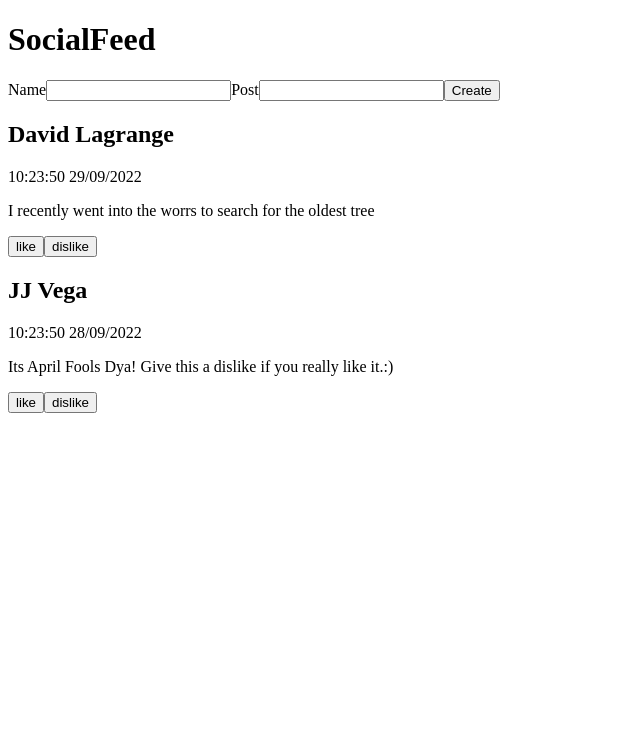
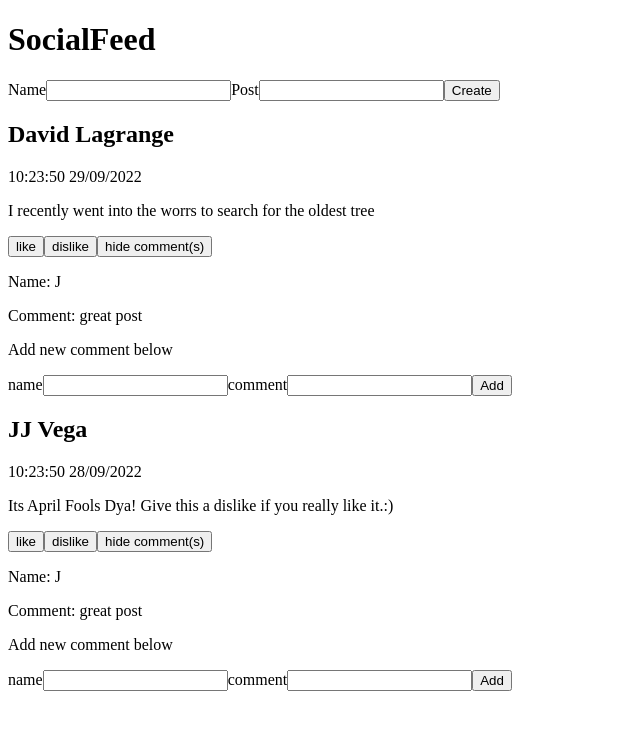
Before and after one commit to JiangyueWang/Social-Feed-React, a React (Create React App) app: page / in a window 1280 px wide. Shown: the top 730 px of the page, without its empty margins (0-640 px from the left). Built offline with nearby package versions, Linux system fonts and the light colour scheme.

Commit message:
completed AddComments and DisplayComments components

```diff
--- /dev/null
+++ b/src/Components/AddComments/AddComments.jsx
@@ -0,0 +1,27 @@
+import React, { useState } from 'react';
+const AddComments = (props) => {
+    const [comment, setComment] = useState('');
+    const [name, setName] = useState('');
+
+    function handleCommentSubmit(event) {
+        event.preventDefault();
+        let temComment = {
+            name: name,
+            comment:comment,
+        }
+        props.addNewComment(temComment);
+    }
+
+    return (
+       <form onSubmit={handleCommentSubmit}>
+        <p>Add new comment below</p>
+        <label>name</label>
+        <input type="text" value={name} onChange={(event)=> setName(event.target.value)}></input>
+        <label>comment</label>
+        <input type='text' value={comment} onChange={(event)=>setComment(event.target.value)}></input>
+        <button>Add</button>
+       </form>
+    );
+}
+
+export default AddComments;
--- /dev/null
+++ b/src/Components/DisplayComments/DisplayComments.jsx
@@ -0,0 +1,18 @@
+import React from 'react';
+
+const DisplayComments = (props) => {
+
+    return (
+        props.comments.map((comment) => {
+        return (
+            <div>
+                <p>Name: {comment.name}</p>
+                <p>Comment: {comment.comment}</p>
+            </div>
+
+        )
+         })
+    )
+}
+
+export default DisplayComments;
--- a/src/Components/Post/Post.jsx
+++ b/src/Components/Post/Post.jsx
@@ -1,6 +1,13 @@
-import React from "react";
-
+import React, { useState } from "react";
+import DisPlayComment from "../DisplayComments/DisplayComments.jsx";
+import AddNewComment from "../AddComments/AddComments.jsx";
 const Posts = (prop) => {
+    const [comment, setComment] = useState([{name: 'J', comment: 'great post'}]);
+    const [show, setShow] = useState(!false);
+    function addNewComment(newComment) {
+        let temComments = [newComment, ...comment]
+        setComment(temComments);
+    }
     return (
     <div>
         <h2>{prop.post.name}</h2>
@@ -8,6 +15,17 @@ const Posts = (prop) => {
         <p>{prop.post.post}</p>
         <button>like</button>
         <button>dislike</button>
+        <button type="button" onClick={() => setShow(!show)}>
+        {
+            show === true ? 'hide comment(s)' : 'show comment(s)'
+        }
+        </button>
+        {
+            show && <DisPlayComment comments={comment}/>
+        }
+        {/* <DisPlayComment comments={comment}/>  */}
+        <AddNewComment addNewComment={addNewComment}/>
+
     </div>
     );
 }
```
